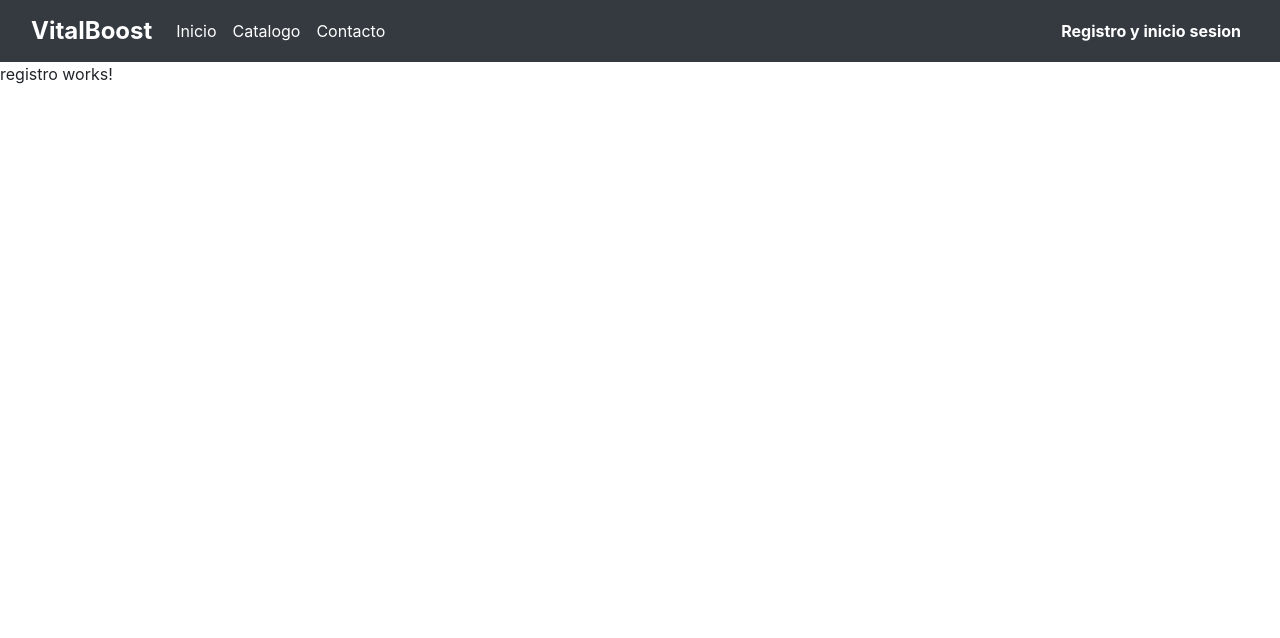
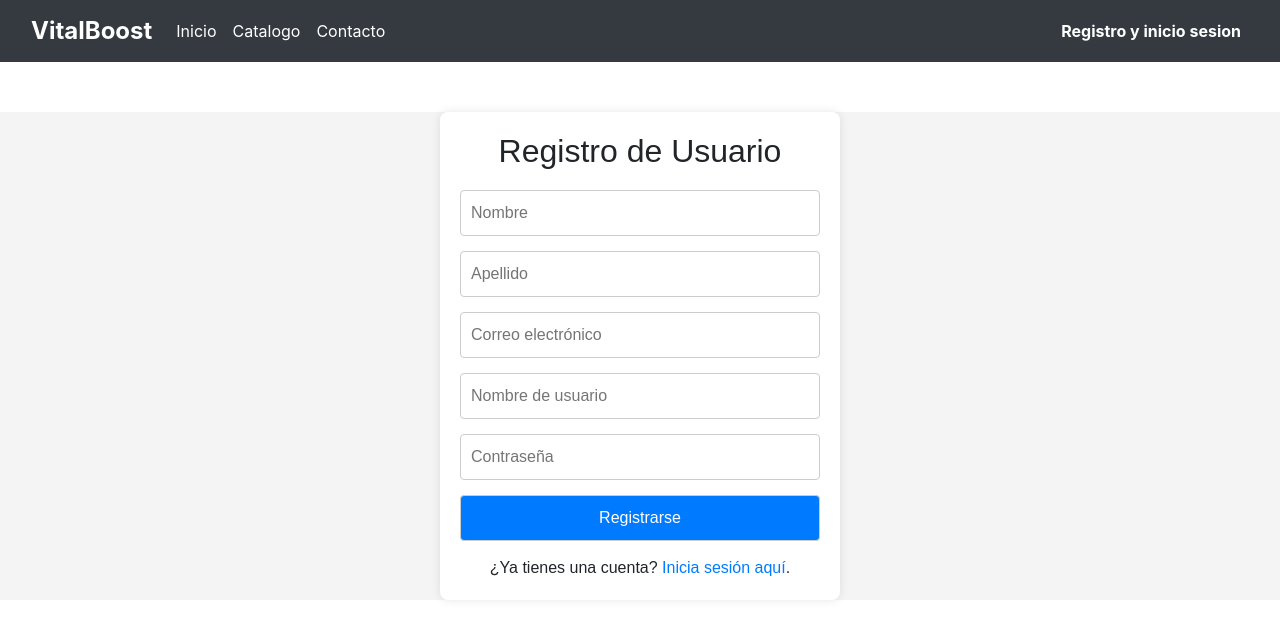
Before and after one commit to danielmoralesferrando/proyecto-ed-lm, an Angular app: page /register in a window 1280 px wide. Shown: the top 638 px of the page. Built offline with nearby package versions, Linux system fonts and the light colour scheme.

Commit message:
html de registro y de login

```diff
--- a/src/app/component/login/login.component.html
+++ b/src/app/component/login/login.component.html
@@ -1 +1,69 @@
-<p>login works!</p>
+<!DOCTYPE html>
+<html lang="es">
+<head>
+    <meta charset="UTF-8">
+    <meta name="viewport" content="width=device-width, initial-scale=1.0">
+    <title>Iniciar sesión</title>
+    <style>
+        body {
+            font-family: Arial, sans-serif;
+            margin: 0;
+            padding: 0;
+            background-color: #f4f4f4;
+        }
+        .container {
+            max-width: 400px;
+            margin: 50px auto;
+            background-color: #fff;
+            padding: 20px;
+            border-radius: 8px;
+            box-shadow: 0 0 10px rgba(0, 0, 0, 0.1);
+        }
+        h2 {
+            text-align: center;
+            margin-bottom: 20px;
+        }
+        input[type="text"],
+        input[type="password"],
+        input[type="submit"] {
+            width: 100%;
+            padding: 10px;
+            margin-bottom: 15px;
+            border: 1px solid #ccc;
+            border-radius: 4px;
+            box-sizing: border-box;
+        }
+        input[type="submit"] {
+            background-color: #007bff;
+            color: #fff;
+            cursor: pointer;
+        }
+        input[type="submit"]:hover {
+            background-color: #0056b3;
+        }
+        .register-link {
+            text-align: center;
+        }
+        .register-link a {
+            color: #007bff;
+            text-decoration: none;
+        }
+        .register-link a:hover {
+            text-decoration: underline;
+        }
+    </style>
+</head>
+<body>
+    <div class="container">
+        <h2>Iniciar sesión</h2>
+        <form action="procesar_login.php" method="post">
+            <input type="text" name="username_email" placeholder="Nombre de usuario o Email" required>
+            <input type="password" name="password" placeholder="Contraseña" required>
+            <input type="submit" value="Iniciar sesión">
+        </form>
+        <div class="register-link">
+            ¿No tienes una cuenta? <a href="registro.component.html">Regístrate aquí</a>.
+        </div>
+    </div>
+</body>
+</html>
--- a/src/app/component/registro/registro.component.html
+++ b/src/app/component/registro/registro.component.html
@@ -1 +1,73 @@
-<p>registro works!</p>
+<!DOCTYPE html>
+<html lang="es">
+<head>
+    <meta charset="UTF-8">
+    <meta name="viewport" content="width=device-width, initial-scale=1.0">
+    <title>Registro de Usuario</title>
+    <style>
+        body {
+            font-family: Arial, sans-serif;
+            margin: 0;
+            padding: 0;
+            background-color: #f4f4f4;
+        }
+        .container {
+            max-width: 400px;
+            margin: 50px auto;
+            background-color: #fff;
+            padding: 20px;
+            border-radius: 8px;
+            box-shadow: 0 0 10px rgba(0, 0, 0, 0.1);
+        }
+        h2 {
+            text-align: center;
+            margin-bottom: 20px;
+        }
+        input[type="text"],
+        input[type="email"],
+        input[type="password"],
+        input[type="submit"] {
+            width: 100%;
+            padding: 10px;
+            margin-bottom: 15px;
+            border: 1px solid #ccc;
+            border-radius: 4px;
+            box-sizing: border-box;
+        }
+        input[type="submit"] {
+            background-color: #007bff;
+            color: #fff;
+            cursor: pointer;
+        }
+        input[type="submit"]:hover {
+            background-color: #0056b3;
+        }
+        .login-link {
+            text-align: center;
+        }
+        .login-link a {
+            color: #007bff;
+            text-decoration: none;
+        }
+        .login-link a:hover {
+            text-decoration: underline;
+        }
+    </style>
+</head>
+<body>
+    <div class="container">
+        <h2>Registro de Usuario</h2>
+        <form action="procesar_registro.php" method="post">
+            <input type="text" name="nombre" placeholder="Nombre" required>
+            <input type="text" name="apellido" placeholder="Apellido" required>
+            <input type="email" name="email" placeholder="Correo electrónico" required>
+            <input type="text" name="username" placeholder="Nombre de usuario" required>
+            <input type="password" name="password" placeholder="Contraseña" required>
+            <input type="submit" value="Registrarse">
+        </form>
+        <div class="login-link">
+            ¿Ya tienes una cuenta? <a href="login.component.html">Inicia sesión aquí</a>.
+        </div>
+    </div>
+</body>
+</html>
```
